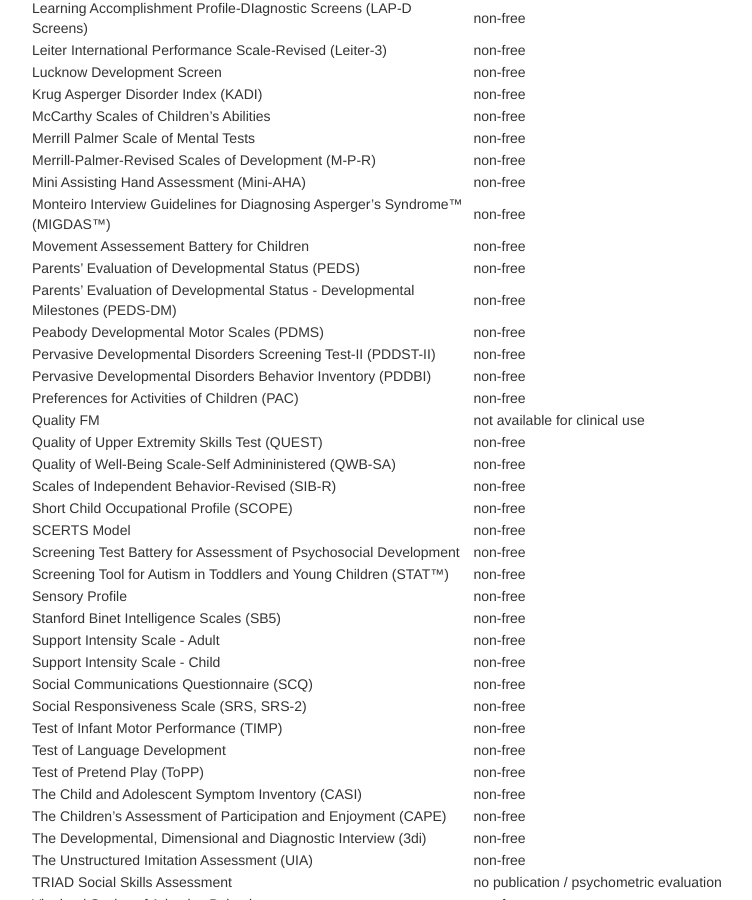
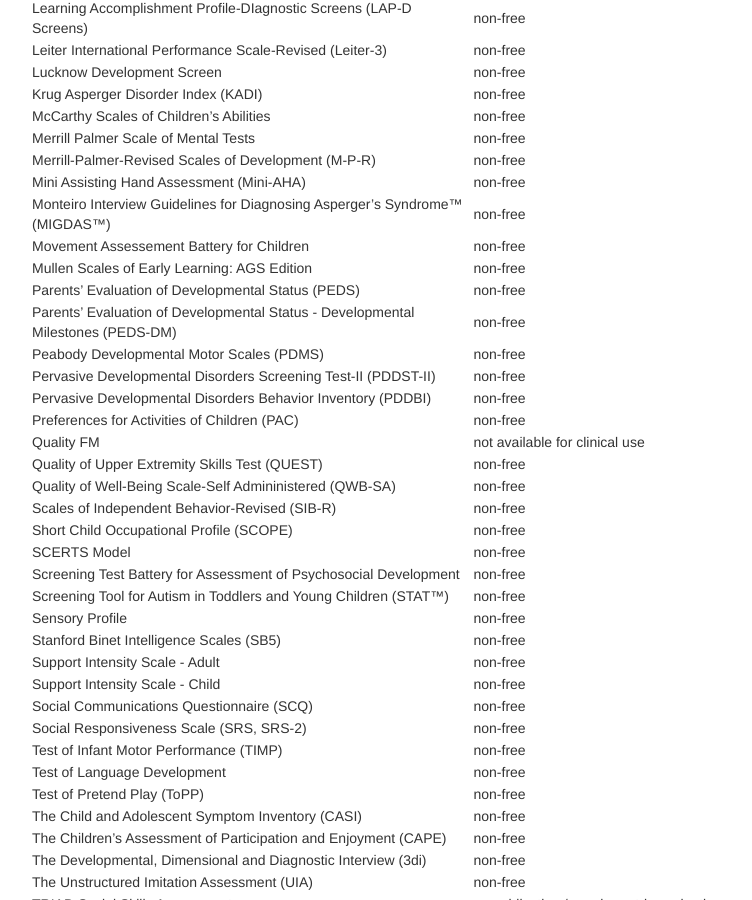
Before and after one commit to mjmaenner/disabilitymeasures, a Jekyll site: the page built from pages/donotqualify.md, in a window 1280 px wide and 900 px high, scrolled down 1985 px. Shown: the whole window, without its empty margins (259-1011 px from the left). Built offline with Jekyll 4.4.1, drawn with Linux system fonts in a browser that asks for light colours.

Commit message:
added Mullen Scales of Early Learning

```diff
--- a/pages/donotqualify.md
+++ b/pages/donotqualify.md
@@ -98,6 +98,7 @@ Merrill-Palmer-Revised Scales of Development (M-P-R) | non-free
 Mini Assisting Hand Assessment (Mini-AHA) | non-free
 Monteiro Interview Guidelines for Diagnosing Asperger's Syndrome™ (MIGDAS™) | non-free
 Movement Assessement Battery for Children | non-free
+Mullen Scales of Early Learning: AGS Edition | non-free
 Parents' Evaluation of Developmental Status (PEDS) | non-free
 Parents' Evaluation of Developmental Status - Developmental Milestones (PEDS-DM) | non-free
 Peabody Developmental Motor Scales (PDMS) | non-free
```
